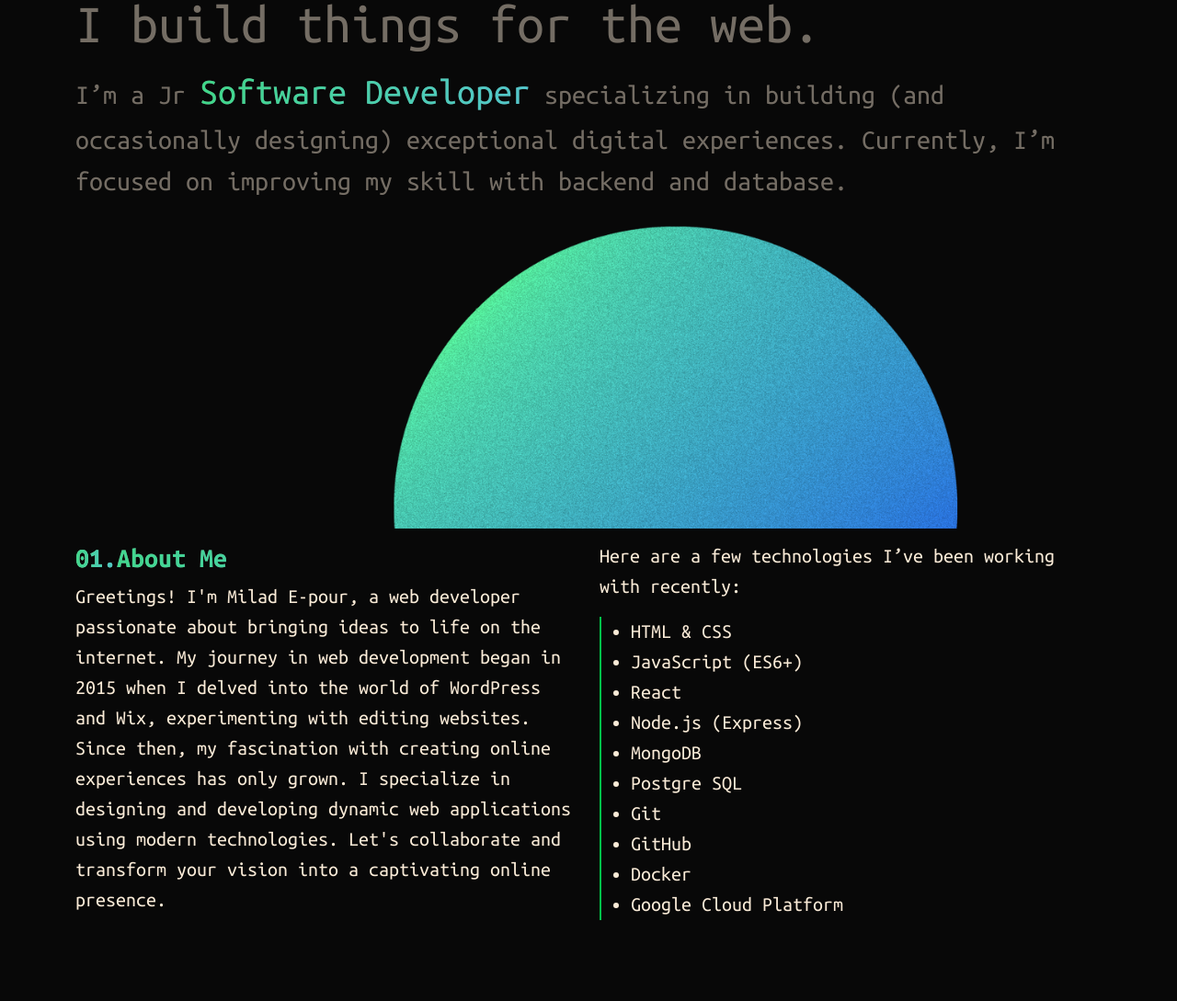
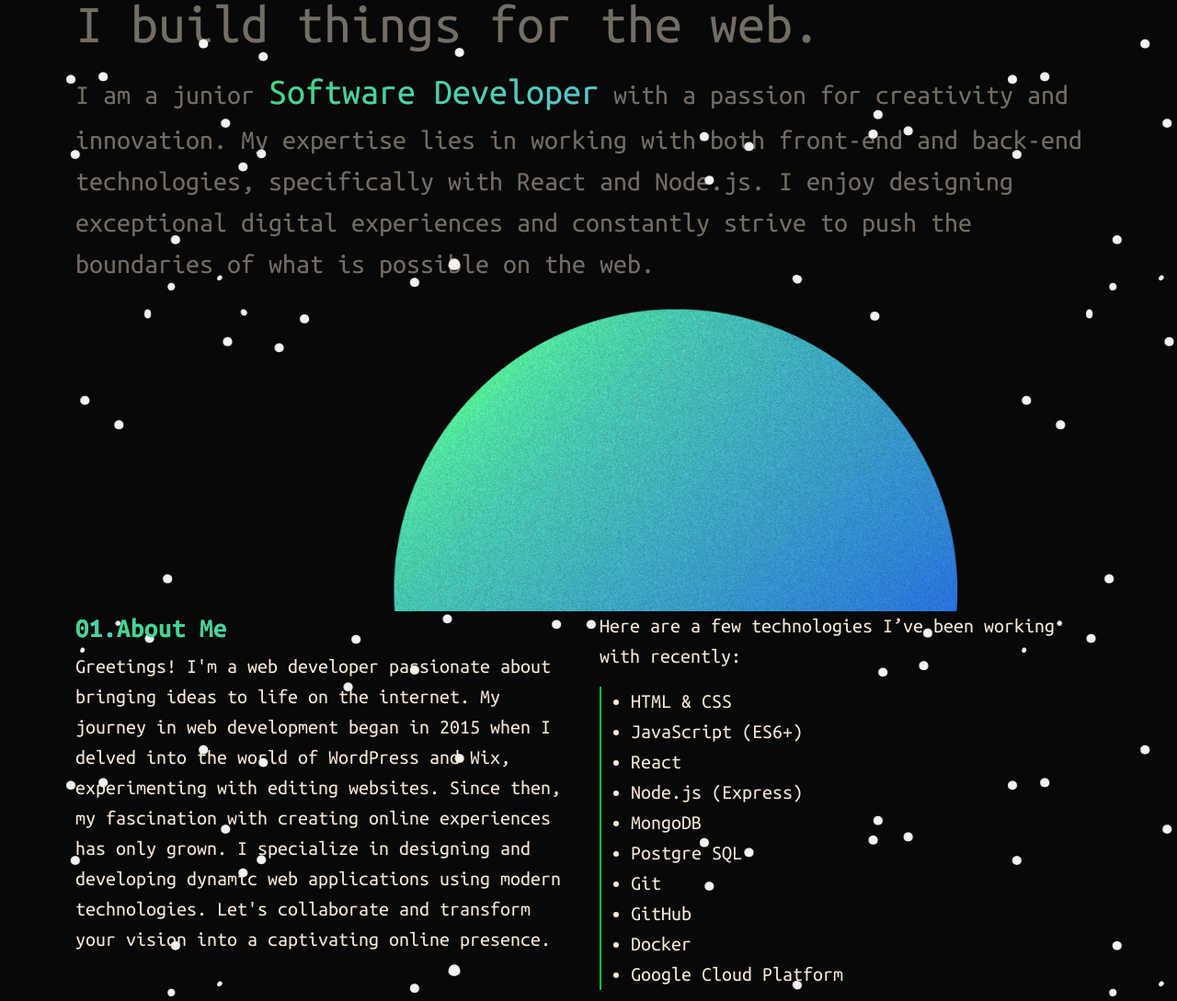
Before and after one commit to Miladepour/my-porfolio, a React (Create React App) app in the folder client/: page / in a window 1280 px wide. Shown: the part 282-1371 px from the top of the page at 92% size. Built offline with nearby package versions, Linux system fonts and the light colour scheme; grey boxes are pictures that could not be loaded.

Commit message:
update css

```diff
--- a/client/src/App.css
+++ b/client/src/App.css
@@ -5,6 +5,17 @@
 .appMain {
   color: antiquewhite;
   background-color: #000000f7;
+  background-image: url(./assets/stars2.png);
+  animation: infiniteScroll 50s linear infinite;
+}
+
+@keyframes infiniteScroll {
+  0% {
+    background-position: 0 0;
+  }
+  100% {
+    background-position: 100% 0;
+  }
 }
 
 .list {
--- a/client/src/Data/projects.json
+++ b/client/src/Data/projects.json
@@ -12,7 +12,7 @@
         "tech":"React, Node.js, Express, PostgreSQL, Render, HTML, CSS, JavaScript, Bootstrap, reCAPTCHA, Twilio API, SendGrid API",
         "tools":"Git, GitHub, Slack, Zoom, Figma, Postman",
         "github":"https://github.com/Miladepour/SyntaxSquad-Project-Kunji",
-        "projectLocation": "India / United Kingom / Remote",
+        "projectLocation": "India / United Kingdom / Remote",
         "myRole":"Full-stack Developer"
     },
     {
@@ -28,18 +28,23 @@
         "tech":"React, Node.js, Express, MongoDB, AWS, HTML, CSS(SASS), JavaScript, Docker,Swagger Bootstrap",
         "tools":"Git, GitHub, Slack, Zoom, Postman",
         "github":"https://github.com/Miladepour/SyntaxSquad-Project-Kunji",
-        "projectLocation": "United Kingom / Remote",
+        "projectLocation": "United Kingdom / Remote",
         "myRole":"Full-stack Developer"
     },
     {
         "id": 3,
-        "title": "TV Project",
-        "company": "Code Your Future",
+        "title": "Christian Chat AI",
+        "company": "Solo Project",
         "date": "2022",
         "location": "United Kingdom",
-        "desc": "This Project has been done with HTML - CSS - JAVASCRPIT DOM",
+        "desc": "ChristianChatAI is an innovative website that combines the wisdom of the Holy Scriptures with the power of AI technology. Engage in meaningful religious discussions from Orthodox, Catholic, and Protestant perspectives, and deepen your faith in an inclusive and interactive community of like-minded believers.",
         "countryCode":"GB",
-        "link" : "https://cyf-miladepour-tv.netlify.app/",
-        "image" : "https://cynoco.co.uk/wp-content/uploads/2023/01/Screenshot-2023-01-16-at-18.58.44.png"
+        "link" : "/",
+        "image" : "https://cynoco.co.uk/wp-content/uploads/2023/05/Screenshot-2023-05-30-at-21.50.24.png",
+        "tech":"React, Node.js, Express, HTML, CSS, JavaScript, Bootstrap, Open AI API",
+        "tools":"Git, GitHub, Postman",
+        "github":"https://github.com/Miladepour/christianchatai",
+        "projectLocation": "United Kingdom / Remote",
+        "myRole":"Full-stack Developer"
     }
 ]
--- a/client/src/Hero/AboutMe.js
+++ b/client/src/Hero/AboutMe.js
@@ -11,14 +11,14 @@ const AboutMe = () => {
             <span className={styles.aboutMeTitle}>01.</span>About Me
           </h3>
           <p className={styles.aboutMeText}>
-            Greetings! I'm Milad E-pour, a web developer passionate about
-            bringing ideas to life on the internet. My journey in web
-            development began in 2015 when I delved into the world of WordPress
-            and Wix, experimenting with editing websites. Since then, my
-            fascination with creating online experiences has only grown. I
-            specialize in designing and developing dynamic web applications
-            using modern technologies. Let's collaborate and transform your
-            vision into a captivating online presence.
+            Greetings! I'm a web developer passionate about bringing ideas to
+            life on the internet. My journey in web development began in 2015
+            when I delved into the world of WordPress and Wix, experimenting
+            with editing websites. Since then, my fascination with creating
+            online experiences has only grown. I specialize in designing and
+            developing dynamic web applications using modern technologies. Let's
+            collaborate and transform your vision into a captivating online
+            presence.
           </p>
         </Col>
         <Col>
--- a/client/src/Hero/Intro.js
+++ b/client/src/Hero/Intro.js
@@ -18,10 +18,12 @@ const Intro = () => {
       <Row>
         <Col>
           <p className={styles.heroSecondP}>
-            I’m a Jr <span>Software Developer</span> specializing in building
-            (and occasionally designing) exceptional digital experiences.
-            Currently, I’m focused on improving my skill with backend and
-            database.
+            I am a junior <span>Software Developer</span> with a passion for
+            creativity and innovation. My expertise lies in working with both
+            front-end and back-end technologies, specifically with React and
+            Node.js. I enjoy designing exceptional digital experiences and
+            constantly strive to push the boundaries of what is possible on the
+            web.
           </p>
         </Col>
       </Row>
--- a/client/src/pages/Portfolio.js
+++ b/client/src/pages/Portfolio.js
@@ -20,7 +20,7 @@ const Portfolio = () => {
             className={styles.pageHeaderText}
             style={{ fontSize: "20px", textAlign: "center" }}
           >
-            here you can find my latest project
+            here you can find my latest projects
           </p>
         </Col>
       </Row>
```
Also changed, not shown: client/src/assets/stars.png (added), client/src/assets/stars2.png (added).
